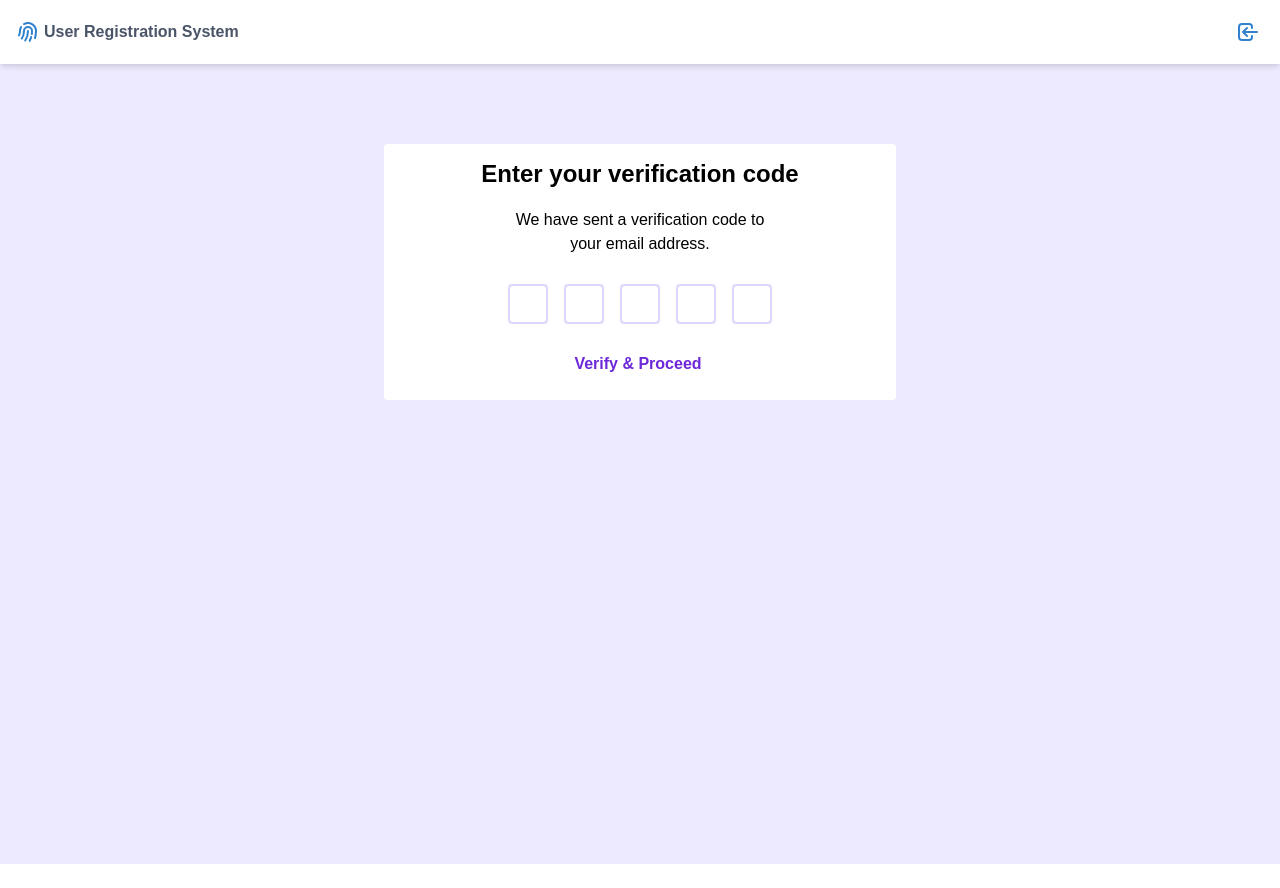
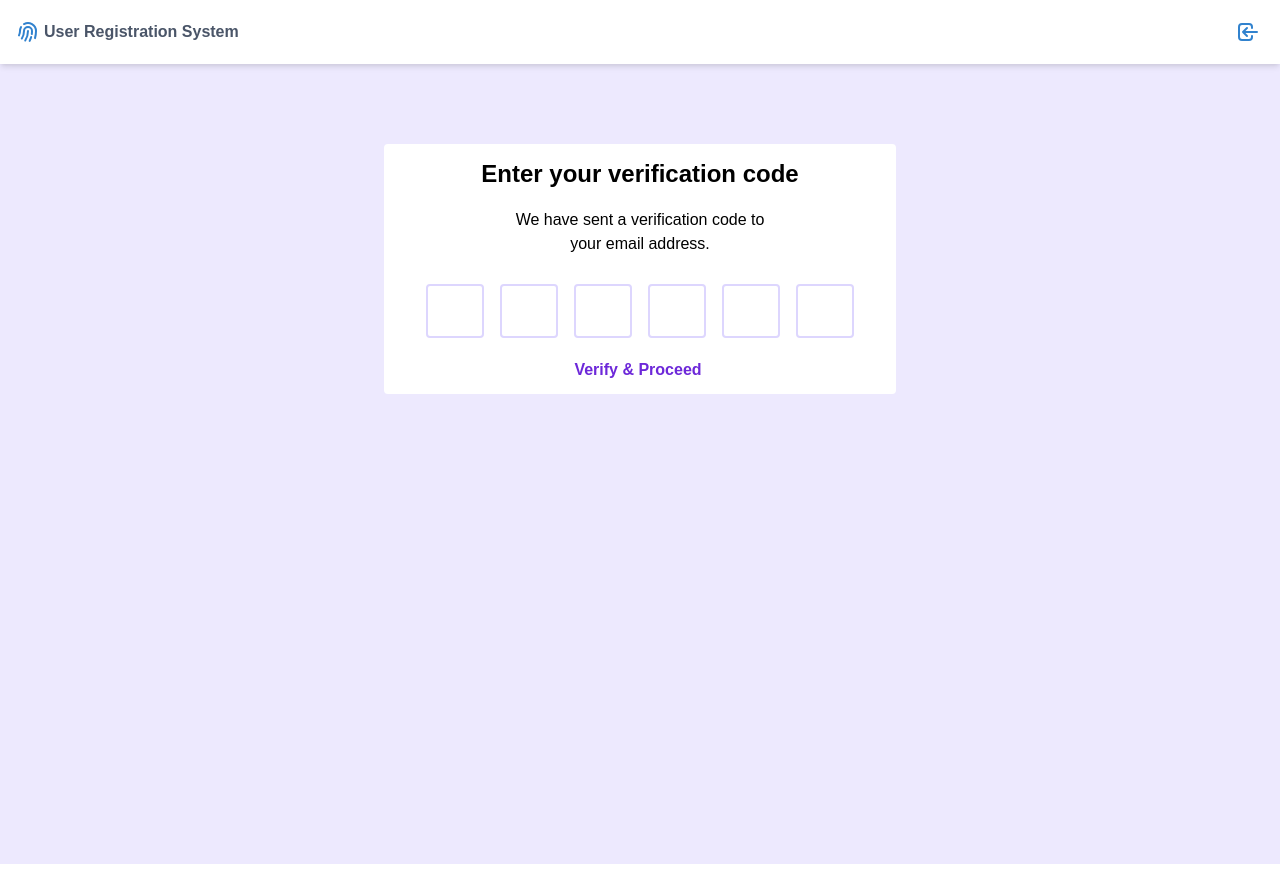
Before and after one commit to adnin/appetiser_app, a Vue app: page /verification in a window 1280 px wide. Built offline with nearby package versions, Linux system fonts and the light colour scheme.

Commit message:
add verification input

```diff
--- /dev/null
+++ b/src/components/VerificationInput.vue
@@ -0,0 +1,195 @@
+<template>
+  <div class="flex flex-row justify-center text-center px-3 mt-5">
+    <input
+      v-for="(v, index) in values"
+      :key="`${id}-${index}`"
+      class="focus:outline-none m-2 border-2 border-purple-200 font-bold h-10 w-10 text-center form-control rounded"
+      :type="type === 'number' ? 'tel' : type"
+      :pattern="type === 'number' ? '[0-9]' : null"
+      :autoFocus="autoFocus && !loading && index === autoFocusIndex"
+      :style="{
+        width: `${fieldWidth}px`,
+        height: `${fieldHeight}px`
+      }"
+      :data-id="index"
+      :value="v"
+      :ref="iRefs[index]"
+      v-on:input="onValueChange"
+      v-on:focus="onFocus"
+      v-on:keydown="onKeyDown"
+      :disabled="disabled"
+      :required="required"
+      maxlength="1"
+    />
+  </div>
+</template>
+
+<script>
+const KEY_CODE = {
+  backspace: 8,
+  left: 37,
+  up: 38,
+  right: 39,
+  down: 40
+};
+export default {
+  name: "CodeInput",
+  props: {
+    type: {
+      type: String,
+      default: "number"
+    },
+    className: String,
+    fields: {
+      type: Number,
+      default: 6
+    },
+    fieldWidth: {
+      type: Number,
+      default: 58
+    },
+    fieldHeight: {
+      type: Number,
+      default: 54
+    },
+    autoFocus: {
+      type: Boolean,
+      default: true
+    },
+    disabled: {
+      type: Boolean,
+      default: false
+    },
+    required: {
+      type: Boolean,
+      default: false
+    },
+    title: String,
+    change: Function,
+    complete: Function,
+    loading: {
+      type: Boolean,
+      default: false
+    }
+  },
+  data() {
+    const { fields, values } = this;
+    let vals;
+    let autoFocusIndex = 0;
+    if (values && values.length) {
+      vals = [];
+      for (let i = 0; i < fields; i++) {
+        vals.push(values[i] || "");
+      }
+      autoFocusIndex = values.length >= fields ? 0 : values.length;
+    } else {
+      vals = Array(fields).fill("");
+    }
+    this.iRefs = [];
+    for (let i = 0; i < fields; i++) {
+      this.iRefs.push(`input_${i}`);
+    }
+    this.id = +new Date();
+    return { values: vals, autoFocusIndex };
+  },
+  mounted() {},
+  methods: {
+    onFocus(e) {
+      e.target.select(e);
+    },
+    onValueChange(e) {
+      const index = parseInt(e.target.dataset.id);
+      const { type, fields } = this;
+      if (type === "number") {
+        e.target.value = e.target.value.replace(/[^\d]/gi, "");
+      }
+      if (
+        e.target.value === "" ||
+        (type === "number" && !e.target.validity.valid)
+      ) {
+        return;
+      }
+      let next;
+      const value = e.target.value;
+      let { values } = this;
+      values = Object.assign([], values);
+      if (value.length > 1) {
+        let nextIndex = value.length + index - 1;
+        if (nextIndex >= fields) {
+          nextIndex = fields - 1;
+        }
+        next = this.iRefs[nextIndex];
+        const split = value.split("");
+        split.forEach((item, i) => {
+          const cursor = index + i;
+          if (cursor < fields) {
+            values[cursor] = item;
+          }
+        });
+        this.values = values;
+      } else {
+        next = this.iRefs[index + 1];
+        values[index] = value;
+        this.values = values;
+      }
+      if (next) {
+        const element = this.$refs[next];
+        element.focus();
+        element.select();
+      }
+      this.triggerChange(values);
+    },
+    onKeyDown(e) {
+      const index = parseInt(e.target.dataset.id);
+      const prevIndex = index - 1;
+      const nextIndex = index + 1;
+      const prev = this.iRefs[prevIndex];
+      const next = this.iRefs[nextIndex];
+      switch (e.keyCode) {
+        case KEY_CODE.backspace: {
+          e.preventDefault();
+          const vals = [...this.values];
+          if (this.values[index]) {
+            vals[index] = "";
+            this.values = vals;
+            this.triggerChange(vals);
+          } else if (prev) {
+            vals[prevIndex] = "";
+            this.$refs[prev][0].focus();
+            this.values = vals;
+            this.triggerChange(vals);
+          }
+          break;
+        }
+        case KEY_CODE.left:
+          e.preventDefault();
+          if (prev) {
+            this.$refs[prev][0].focus();
+          }
+          break;
+        case KEY_CODE.right:
+          e.preventDefault();
+          if (next) {
+            this.$refs[next][0].focus();
+          }
+          break;
+        case KEY_CODE.up:
+        case KEY_CODE.down:
+          e.preventDefault();
+          break;
+        default:
+          // this.handleKeys[index] = true;
+          break;
+      }
+    },
+    triggerChange(values = this.values) {
+      const { fields } = this;
+      const val = values.join("");
+      this.$emit("change", val);
+      if (val.length >= fields) {
+        this.$emit("complete", val);
+      }
+    }
+  }
+};
+</script>
--- a/src/views/Verification.vue
+++ b/src/views/Verification.vue
@@ -4,48 +4,14 @@
       <div class="container mx-auto">
         <div class="max-w-sm mx-auto md:max-w-lg">
           <div class="w-full">
-            <div class="bg-white h-64 py-3 rounded text-center">
+            <div class="bg-white h-70 py-3 rounded text-center">
               <h1 class="text-2xl font-bold">Enter your verification code</h1>
               <div class="flex flex-col mt-4">
                 <span>We have sent a verification code to</span>
                 <span>your email address.</span>
               </div>
-              <div
-                id="otp"
-                class="flex flex-row justify-center text-center px-2 mt-5"
-              >
-                <input
-                  class="focus:outline-none m-2 border-2 border-purple-200 font-bold h-10 w-10 text-center form-control rounded"
-                  type="text"
-                  id="first"
-                  maxlength="1"
-                />
-                <input
-                  class="focus:outline-none m-2 border-2 border-purple-200 font-bold h-10 w-10 text-center form-control rounded"
-                  type="text"
-                  id="second"
-                  maxlength="1"
-                />
-                <input
-                  class="focus:outline-none m-2 border-2 border-purple-200 font-bold h-10 w-10 text-center form-control rounded"
-                  type="text"
-                  id="third"
-                  maxlength="1"
-                />
-                <input
-                  class="focus:outline-none m-2 border-2 border-purple-200 font-bold h-10 w-10 text-center form-control rounded"
-                  type="text"
-                  id="fourth"
-                  maxlength="1"
-                />
-                <input
-                  class="focus:outline-none m-2 border-2 border-purple-200 font-bold h-10 w-10 text-center form-control rounded"
-                  type="text"
-                  id="fifth"
-                  maxlength="1"
-                />
-              </div>
-              <div class="flex justify-center text-center mt-5">
+              <VerificationInput :loading="false" v-on:complete="onComplete" />
+              <div class="flex justify-center text-center mt-3">
                 <a
                   class="flex items-center text-purple-700 hover:text-purple-900 cursor-pointer"
                   ><span class="font-bold">Verify &amp; Proceed</span
@@ -63,12 +29,19 @@
 <script>
 import Loader from "@/components/Loader";
 import ErrorMessage from "@/components/ErrorMessage";
+import VerificationInput from "@/components/VerificationInput";
 
 export default {
   name: "Verification",
   components: {
     ErrorMessage,
-    Loader
+    Loader,
+    VerificationInput
+  },
+  methods: {
+    onComplete(v) {
+      console.log("onComplete ", v);
+    }
   }
 };
 </script>
```
